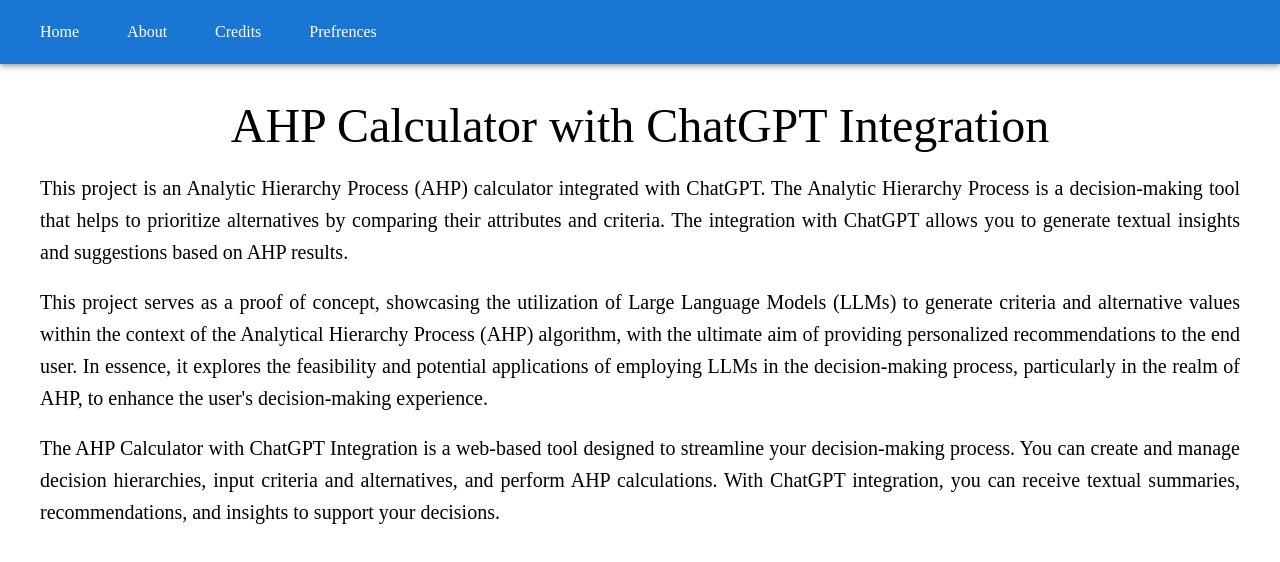
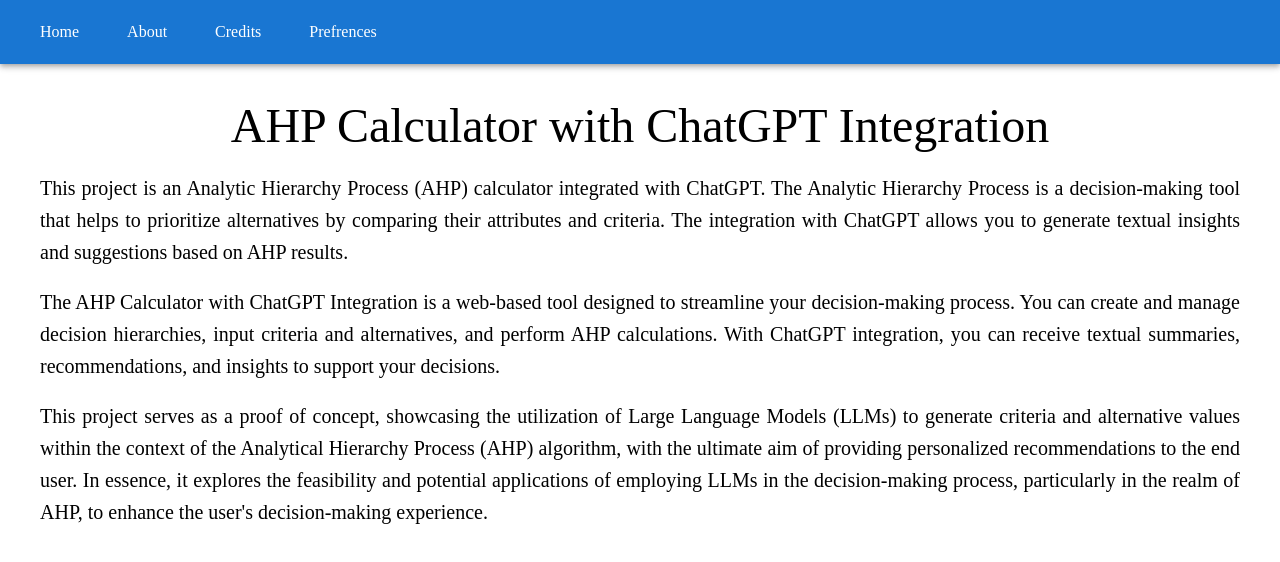
Before and after one commit to sukhmeetbawa/Awesome-AHP, a React (Vite) app in the folder frontend/: page /about in a window 1280 px wide. Shown: the top 562 px of the page. Built offline with nearby package versions, Linux system fonts and the light colour scheme; a web font is replaced by a local one.

Commit message:
paragraph location fixed

```diff
--- a/frontend/src/pages/About.tsx
+++ b/frontend/src/pages/About.tsx
@@ -19,11 +19,11 @@ const About = () => {
         </Typography>
         <br/>
         <Typography variant="h6" textAlign="justify">
-        This project serves as a proof of concept, showcasing the utilization of Large Language Models (LLMs) to generate criteria and alternative values within the context of the Analytical Hierarchy Process (AHP) algorithm, with the ultimate aim of providing personalized recommendations to the end user. In essence, it explores the feasibility and potential applications of employing LLMs in the decision-making process, particularly in the realm of AHP, to enhance the user's decision-making experience.
+        The AHP Calculator with ChatGPT Integration is a web-based tool designed to streamline your decision-making process. You can create and manage decision hierarchies, input criteria and alternatives, and perform AHP calculations. With ChatGPT integration, you can receive textual summaries, recommendations, and insights to support your decisions.
         </Typography>
         <br/>
         <Typography variant="h6" textAlign="justify">
-        The AHP Calculator with ChatGPT Integration is a web-based tool designed to streamline your decision-making process. You can create and manage decision hierarchies, input criteria and alternatives, and perform AHP calculations. With ChatGPT integration, you can receive textual summaries, recommendations, and insights to support your decisions.
+        This project serves as a proof of concept, showcasing the utilization of Large Language Models (LLMs) to generate criteria and alternative values within the context of the Analytical Hierarchy Process (AHP) algorithm, with the ultimate aim of providing personalized recommendations to the end user. In essence, it explores the feasibility and potential applications of employing LLMs in the decision-making process, particularly in the realm of AHP, to enhance the user's decision-making experience.
         </Typography>
     </Box>
 </Stack>
```
